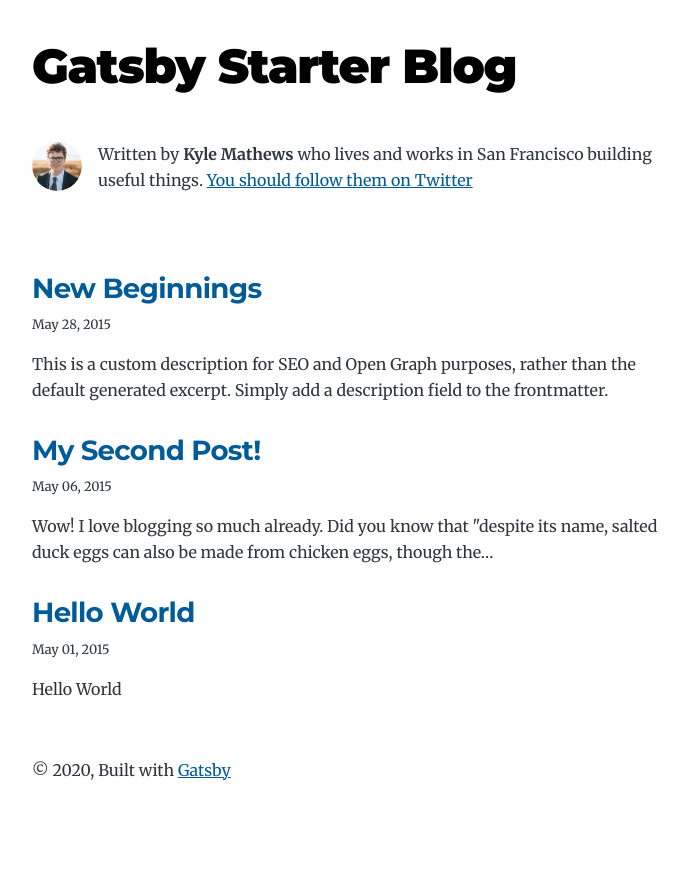
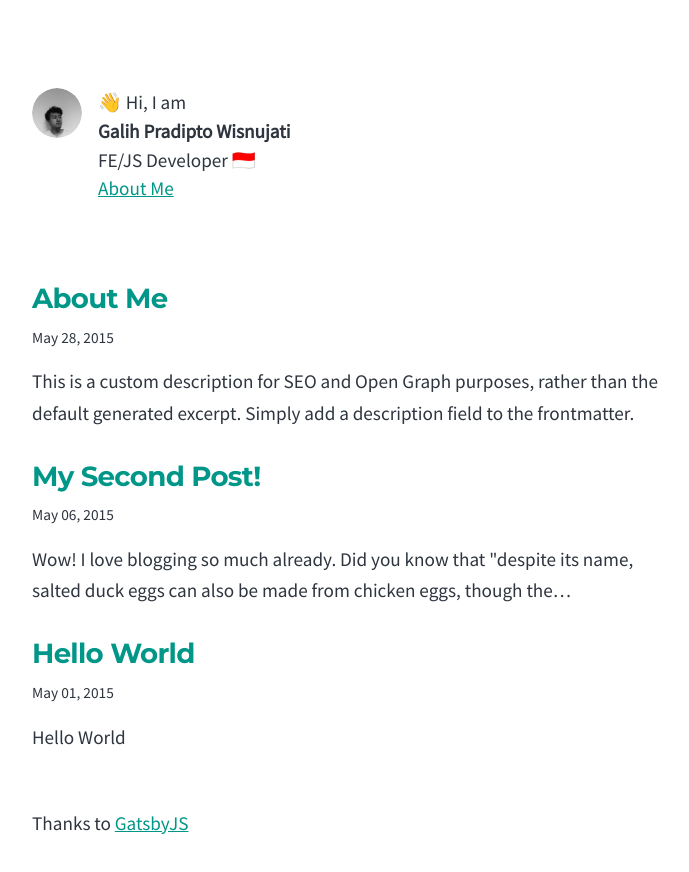
Before and after one commit to galihprad/galihpradoldweb, a Gatsby site: page / in a window 1280 px wide. Shown: the whole page, without its empty margins (292-981 px from the left). Before the commit the page ends 846 px from the top, so only its background shows below. Built offline with nearby package versions, Linux system fonts and the light colour scheme; Gatsby itself is replaced by a stand-in of ours.

Commit message:
initial commit

```diff
--- a/content/blog/new-beginnings/index.md
+++ b/content/blog/about/index.md
@@ -1,5 +1,5 @@
 ---
-title: New Beginnings
+title: About Me
 date: "2015-05-28T22:40:32.169Z"
 description: This is a custom description for SEO and Open Graph purposes, rather than the default generated excerpt. Simply add a description field to the frontmatter.
 ---
--- a/gatsby-config.js
+++ b/gatsby-config.js
@@ -1,14 +1,14 @@
 module.exports = {
   siteMetadata: {
-    title: `Gatsby Starter Blog`,
+    title: `Galih Blog`,
     author: {
-      name: `Kyle Mathews`,
-      summary: `who lives and works in San Francisco building useful things.`,
+      name: `Galih Pradipto Wisnujati`,
+      summary: `FE/JS Developer`,
     },
     description: `A starter blog demonstrating what Gatsby can do.`,
     siteUrl: `https://gatsby-starter-blog-demo.netlify.app/`,
     social: {
-      twitter: `kylemathews`,
+      twitter: `gpwisnujati`,
     },
   },
   plugins: [
@@ -66,7 +66,7 @@ module.exports = {
         background_color: `#ffffff`,
         theme_color: `#663399`,
         display: `minimal-ui`,
-        icon: `content/assets/gatsby-icon.png`,
+        icon: `content/assets/teal.png`,
       },
     },
     `gatsby-plugin-react-helmet`,
--- a/src/components/bio.js
+++ b/src/components/bio.js
@@ -6,13 +6,13 @@
  */
 
 import React from "react"
-import { useStaticQuery, graphql } from "gatsby"
+import { useStaticQuery, graphql, Link } from "gatsby"
 import Image from "gatsby-image"
 
-const Bio = () => {
+const Bio = props => {
   const data = useStaticQuery(graphql`
     query BioQuery {
-      avatar: file(absolutePath: { regex: "/profile-pic.jpg/" }) {
+      avatar: file(absolutePath: { regex: "/profile.png/" }) {
         childImageSharp {
           fixed(width: 50, height: 50, quality: 95) {
             ...GatsbyImageSharpFixed
@@ -52,13 +52,24 @@ const Bio = () => {
         />
       )}
       {author?.name && (
-        <p>
-          Written by <strong>{author.name}</strong> {author?.summary || null}
-          {` `}
-          <a href={`https://twitter.com/${social?.twitter || ``}`}>
-            You should follow them on Twitter
-          </a>
-        </p>
+        <div>
+          {props.homepage && (
+            <div>
+              <span role="img">👋</span> Hi, I am{" "}
+            </div>
+          )}
+          <strong>{author.name}</strong>
+          <div>
+            {author?.summary || null} <span role="img">🇮🇩</span>
+          </div>
+          <div>
+            {props.homepage && (
+              <Link to="/about" itemProp="url">
+                About Me
+              </Link>
+            )}
+          </div>
+        </div>
       )}
     </div>
   )
--- a/src/components/layout.js
+++ b/src/components/layout.js
@@ -8,14 +8,15 @@ const Layout = ({ location, title, children }) => {
 
   if (isRootPath) {
     header = (
-      <h1 className="main-heading">
-        <Link to="/">{title}</Link>
-      </h1>
+      <></>
+      // <h1 className="main-heading">
+      //   <Link to="/">{title}</Link>
+      // </h1>
     )
   } else {
     header = (
       <Link className="header-link-home" to="/">
-        {title}
+        {/* {title} */}← Home
       </Link>
     )
   }
@@ -25,9 +26,9 @@ const Layout = ({ location, title, children }) => {
       <header className="global-header">{header}</header>
       <main>{children}</main>
       <footer>
-        © {new Date().getFullYear()}, Built with
+        Thanks to
         {` `}
-        <a href="https://www.gatsbyjs.com">Gatsby</a>
+        <a href="https://www.gatsbyjs.com">GatsbyJS</a>
       </footer>
     </div>
   )
--- a/src/pages/index.js
+++ b/src/pages/index.js
@@ -13,7 +13,7 @@ const BlogIndex = ({ data, location }) => {
     return (
       <Layout location={location} title={siteTitle}>
         <SEO title="All posts" />
-        <Bio />
+        <Bio homepage />
         <p>
           No blog posts found. Add markdown posts to "content/blog" (or the
           directory you specified for the "gatsby-source-filesystem" plugin in
@@ -26,7 +26,7 @@ const BlogIndex = ({ data, location }) => {
   return (
     <Layout location={location} title={siteTitle}>
       <SEO title="All posts" />
-      <Bio />
+      <Bio homepage />
       {posts.map(post => {
         const title = post.frontmatter.title || post.fields.slug
         return (
--- a/src/style.css
+++ b/src/style.css
@@ -1,4 +1,5 @@
 /* CSS Custom Properties Definitions */
+@import url("https://fonts.googleapis.com/css2?family=Source+Sans+Pro&display=swap");
 
 :root {
   --maxWidth-none: "none";
@@ -30,8 +31,8 @@
   --fontFamily-sans: Montserrat, system-ui, -apple-system, BlinkMacSystemFont,
     "Segoe UI", Roboto, "Helvetica Neue", Arial, "Noto Sans", sans-serif,
     "Apple Color Emoji", "Segoe UI Emoji", "Segoe UI Symbol", "Noto Color Emoji";
-  --fontFamily-serif: "Merriweather", "Georgia", Cambria, "Times New Roman",
-    Times, serif;
+  --fontFamily-serif: "Source Sans Pro", "Merriweather", "Georgia", Cambria,
+    "Times New Roman", Times, serif;
   --font-body: var(--fontFamily-serif);
   --font-heading: var(--fontFamily-sans);
   --fontWeight-normal: 400;
@@ -54,7 +55,7 @@
   --fontSize-5: 2.074rem;
   --fontSize-6: 2.488rem;
   --fontSize-7: 2.986rem;
-  --color-primary: #005b99;
+  --color-primary: #009688;
   --color-text: #2e353f;
   --color-text-light: #4f5969;
   --color-heading: #1a202c;
@@ -79,7 +80,7 @@ html {
 
 body {
   font-family: var(--font-body);
-  font-size: var(--fontSize-1);
+  font-size: var(--fontSize-2);
   color: var(--color-text);
 }
 
--- a/src/templates/blog-post.js
+++ b/src/templates/blog-post.js
@@ -35,6 +35,7 @@ const BlogPostTemplate = ({ data, pageContext, location }) => {
         </footer>
       </article>
       <nav className="blog-post-nav">
+        <Link to="/">← Home</Link>
         <ul
           style={{
             display: `flex`,
```
Also changed, not shown: content/assets/gatsby-icon.png (deleted), content/assets/profile-pic.jpg (deleted), content/assets/profile-pics.png (added), content/assets/profile.png (added), content/assets/teal.png (added).
